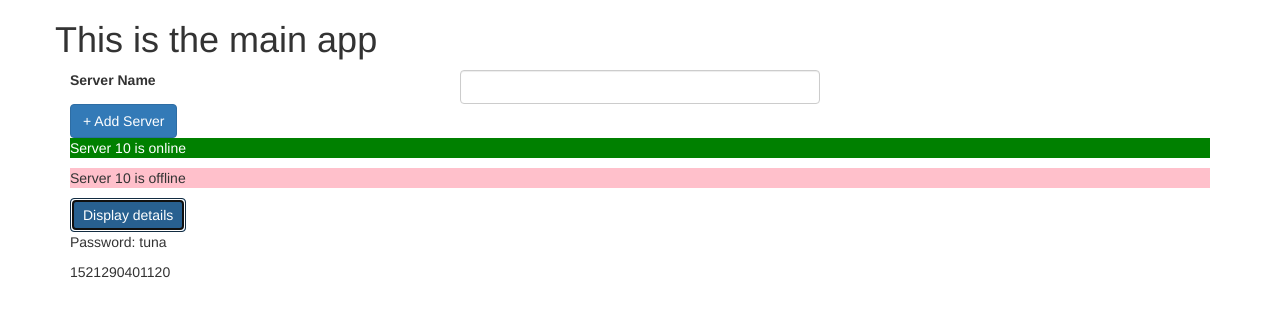
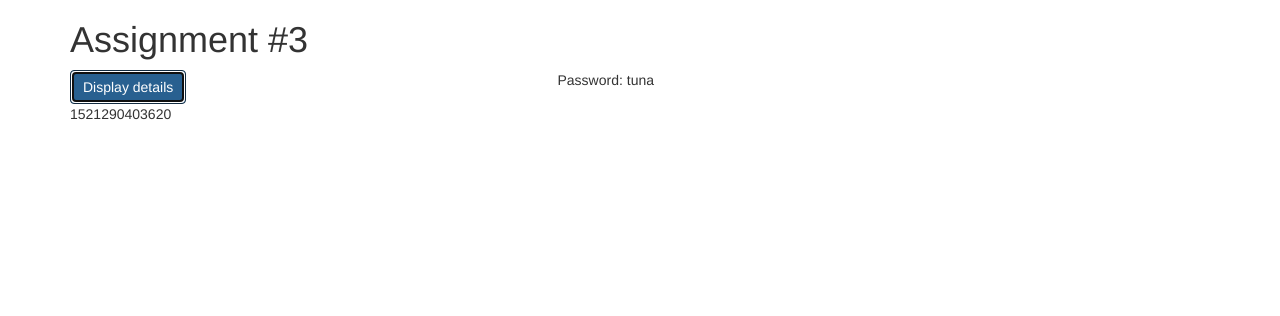
Before and after one commit to AlessandroLorenzi/angularjs-course, an Angular app: page / in a window 1280 px wide. Both pictures are taken after a click on the button "Display details". Shown: the top 316 px of the page. Built offline with nearby package versions, Linux system fonts and the light colour scheme.

Commit message:
Competed Assignment #3

```diff
--- a/src/app/app.component.html
+++ b/src/app/app.component.html
@@ -1,11 +1,20 @@
 <div class="container">
   <div class="row">
-    <h1>This is the main app</h1>
+    <div class="col-xs-12">
+      <h1>Assignment #3</h1>
+    </div>
   </div>
-  <app-servers></app-servers>
-
-  <button class="btn btn-primary" (click)="onDisplayDetails()">Display details</button>
-  <p [hidden]="!passwordVisible" >Password: tuna</p>
-  <p *ngFor="let timestamp of timestamps" [ngClass]="{blue : timestamp.counter >= 5}">{{timestamp.date}}</p>
+  <div class="row">
+    <div class="col-xs-5">
+      <button class="btn btn-primary" (click)="onDisplayDetails()">Display details</button>
+    </div>
+    <div class="col-xs-5">
+       <p [hidden]="!passwordVisible" >Password: tuna</p>
+    </div>
+  </div>
+  <p *ngFor="let timestamp of timestamps"
+    [ngStyle]="{ backgroundColor : getDateColor(timestamp.counter) }"
+    [ngClass]="{white: timestamp.counter >= 5}"
+  >{{timestamp.date}}</p>
 
 </div>
--- a/src/app/app.component.ts
+++ b/src/app/app.component.ts
@@ -3,22 +3,23 @@ import { Component } from '@angular/core';
 @Component({
   selector: 'app-root',
   templateUrl: './app.component.html',
-  style: ['.blue {background-color: blue;}']
+  styles: ['.white {color: white;}']
 })
 export class AppComponent {
   title = 'app';
   passwordVisible = false;
   timestamps = []
   counter = 0
+  getDateColor(counter){
+    return counter >= 5 ? 'blue' : 'white'
+  }
   onDisplayDetails(){
-    this.passwordVisible = true;
-
+    this.passwordVisible = !(this.passwordVisible);
     this.timestamps.push({
       'date': Date.now(),
       'counter': this.counter
     });
     this.counter = this.counter +1 ;
-
   }
 
 }
```
